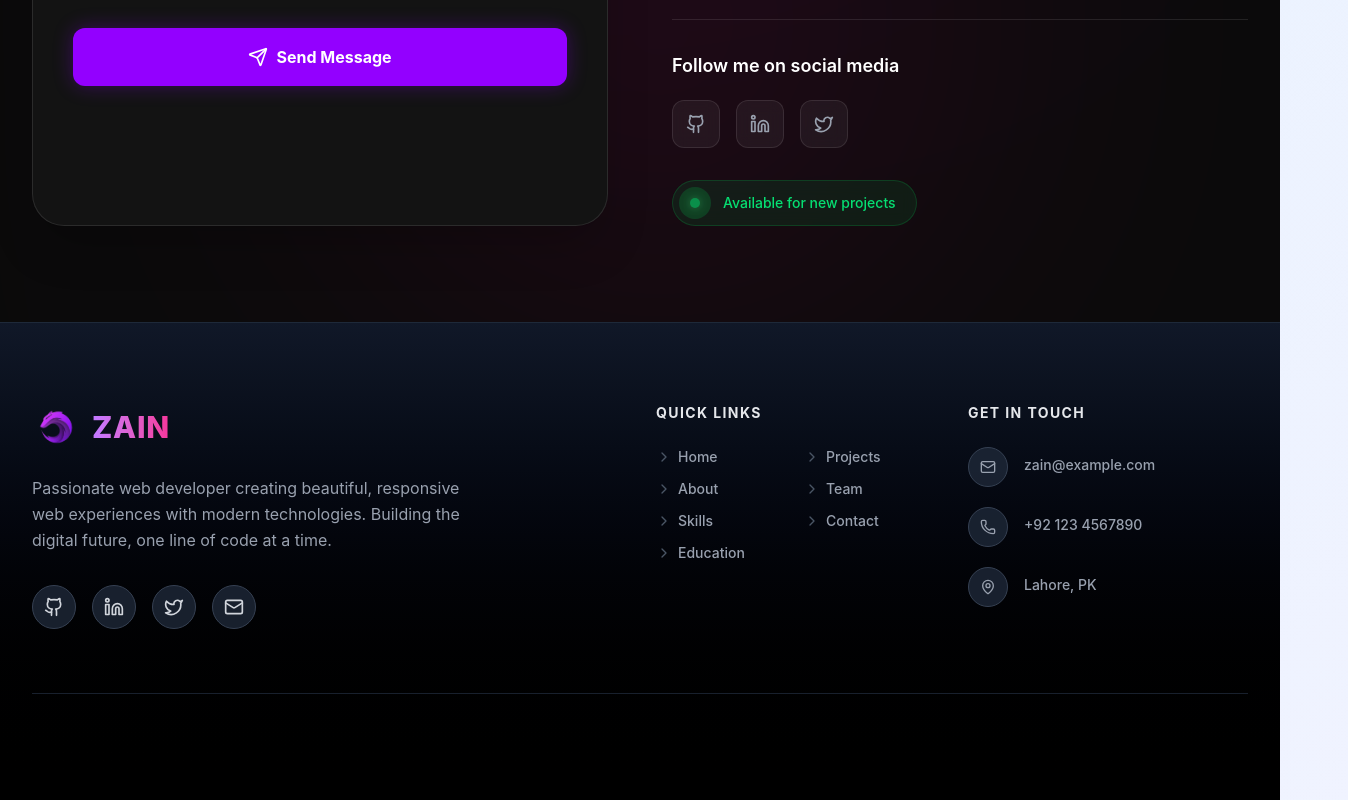
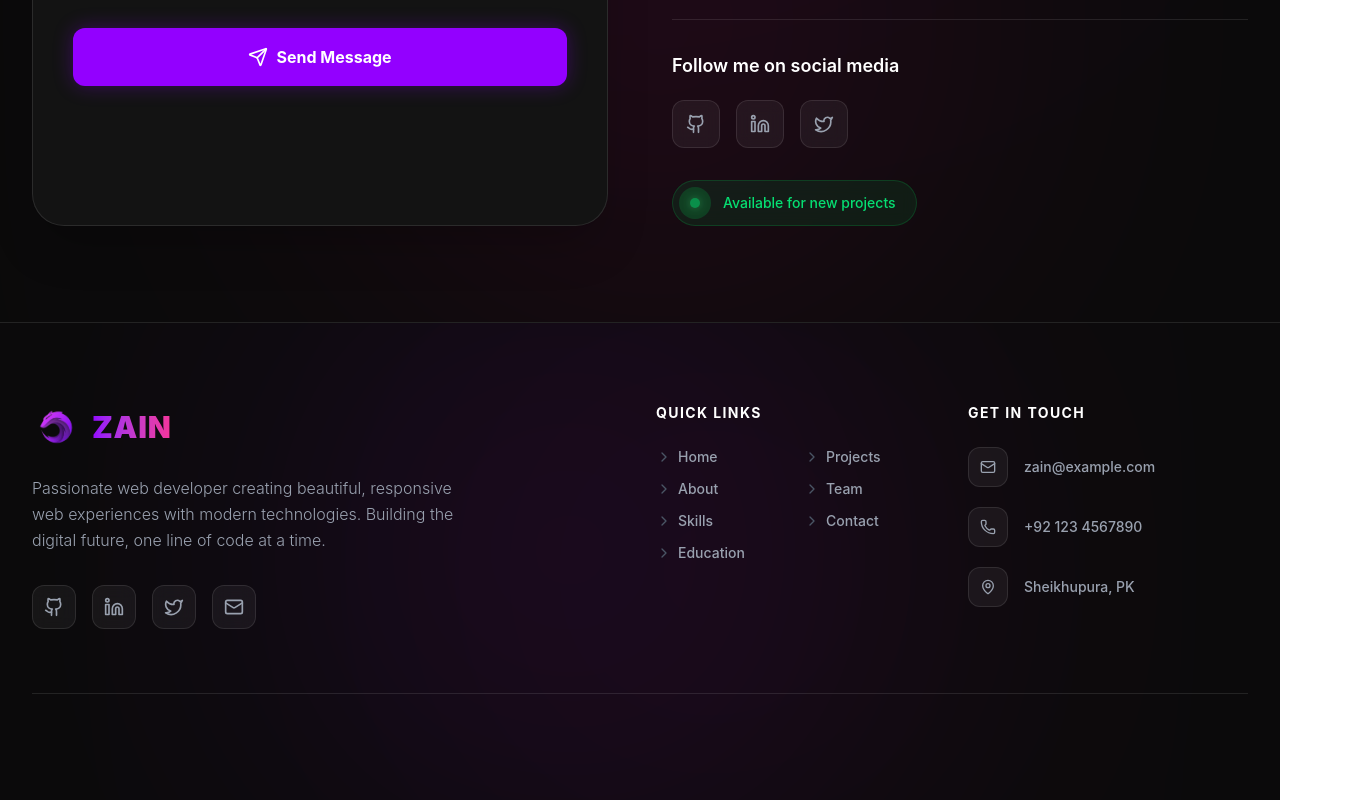
Before and after one commit to ZainMurtaza3532/personal-portfolio-using-react, a React (Vite) app: page / in a window 1280 px wide. Shown: the part 7710-8510 px from the top of the page, 1348 px wide, since content can reach past the window. Built offline with nearby package versions, Linux system fonts and the light colour scheme.

Commit message:
Enhance footer styles and hover effects
Updated hover effects and styles for social links and footer elements.

```diff
--- a/src/components/Footer.jsx
+++ b/src/components/Footer.jsx
@@ -24,25 +24,25 @@ const Footer = () => {
       icon: <Github className="w-5 h-5" />,
       label: 'GitHub',
       link: "https://github.com/ZainMurtaza3532",
-      hoverClass: "hover:bg-gray-700 hover:border-gray-600"
+      hoverClass: "hover:bg-white hover:text-black hover:border-white hover:shadow-[0_0_15px_rgba(255,255,255,0.4)]"
     },
     {
       icon: <Linkedin className="w-5 h-5" />,
       label: 'LinkedIn',
       link: "https://www.linkedin.com/in/zain-murtaza-ghulam-murtaza-185a67304/",
-      hoverClass: "hover:bg-[#0A66C2] hover:border-[#0A66C2]"
+      hoverClass: "hover:bg-[#0A66C2] hover:text-white hover:border-[#0A66C2] hover:shadow-[0_0_15px_rgba(10,102,194,0.4)]"
     },
     {
       icon: <Twitter className="w-5 h-5" />,
       label: 'Twitter',
       link: "#",
-      hoverClass: "hover:bg-[#1DA1F2] hover:border-[#1DA1F2]"
+      hoverClass: "hover:bg-[#1DA1F2] hover:text-white hover:border-[#1DA1F2] hover:shadow-[0_0_15px_rgba(29,161,242,0.4)]"
     },
     {
       icon: <Mail className="w-5 h-5" />,
       label: 'Email',
       link: "mailto:zain@example.com",
-      hoverClass: "hover:bg-[#EA4335] hover:border-[#EA4335]"
+      hoverClass: "hover:bg-[#EA4335] hover:text-white hover:border-[#EA4335] hover:shadow-[0_0_15px_rgba(234,67,53,0.4)]"
     }
   ];
 
@@ -61,8 +61,13 @@ const Footer = () => {
   const secondColumnLinks = footerLinks.slice(4);
 
   return (
-    <footer className="bg-gradient-to-b from-gray-900 to-black text-white pt-20 pb-8 px-4 sm:px-6 lg:px-8 border-t border-gray-800">
-      <div className="max-w-7xl mx-auto">
+    <footer className="bg-[#0a0a0a] text-white pt-20 pb-8 px-4 sm:px-6 lg:px-8 border-t border-white/10 relative overflow-hidden selection:bg-[#9300ff]/30">
+
+      {/* Subtle Background Ambient Glows */}
+      <div className="absolute bottom-0 left-1/4 w-[500px] h-[500px] bg-[#9300ff] rounded-full mix-blend-screen filter blur-[150px] opacity-[0.1] pointer-events-none"></div>
+      <div className="absolute top-0 right-1/4 w-[500px] h-[500px] bg-pink-600 rounded-full mix-blend-screen filter blur-[150px] opacity-[0.05] pointer-events-none"></div>
+
+      <div className="max-w-7xl mx-auto relative z-10">
 
         {/* Main Footer Content */}
         <div className="grid grid-cols-1 md:grid-cols-2 lg:grid-cols-4 gap-y-12 gap-x-8 mb-16">
@@ -75,12 +80,12 @@ const Footer = () => {
                 alt="Zain Logo"
                 className="w-12 h-12 object-contain group-hover:scale-105 transition-transform duration-300"
               />
-              <span className="text-3xl font-extrabold bg-clip-text text-transparent bg-gradient-to-r from-purple-400 to-pink-500 ml-3 tracking-wide">
+              <span className="text-3xl font-black bg-clip-text text-transparent bg-gradient-to-r from-[#9300ff] to-pink-500 ml-3 tracking-wide">
                 ZAIN
               </span>
             </a>
 
-            <p className="text-gray-400 mb-8 max-w-md text-base leading-relaxed" data-aos="fade-up" data-aos-delay="200">
+            <p className="text-gray-400 mb-8 max-w-md text-base leading-relaxed font-light" data-aos="fade-up" data-aos-delay="200">
               Passionate web developer creating beautiful, responsive web experiences with modern technologies. Building the digital future, one line of code at a time.
             </p>
 
@@ -92,7 +97,7 @@ const Footer = () => {
                   href={social.link}
                   target="_blank"
                   rel="noopener noreferrer"
-                  className={`w-11 h-11 bg-gray-800/80 backdrop-blur-sm border border-gray-700 rounded-full flex items-center justify-center text-gray-300 transition-all duration-300 hover:scale-110 hover:-translate-y-1 hover:text-white hover:shadow-lg focus:outline-none focus:ring-2 focus:ring-purple-500 focus:ring-offset-2 focus:ring-offset-gray-900 ${social.hoverClass}`}
+                  className={`w-11 h-11 bg-white/5 backdrop-blur-sm border border-white/10 rounded-xl flex items-center justify-center text-gray-400 transition-all duration-300 hover:-translate-y-1 focus:outline-none focus:ring-2 focus:ring-[#9300ff] ${social.hoverClass}`}
                   aria-label={social.label}
                 >
                   {social.icon}
@@ -103,16 +108,16 @@ const Footer = () => {
 
           {/* Quick Links */}
           <div className="lg:col-span-1" data-aos="fade-up" data-aos-delay="400">
-            <h3 className="text-sm font-bold mb-6 text-gray-200 uppercase tracking-widest">Quick Links</h3>
+            <h3 className="text-sm font-bold mb-6 text-white uppercase tracking-widest">Quick Links</h3>
             <nav className="grid grid-cols-2 gap-x-4 gap-y-3">
               <ul className="space-y-3">
                 {firstColumnLinks.map((link, index) => (
                   <li key={index}>
                     <a
                       href={link.href}
-                      className="group flex items-center text-gray-400 hover:text-purple-400 transition-colors duration-300 focus:outline-none focus:text-purple-400"
+                      className="group flex items-center text-gray-400 hover:text-[#9300ff] transition-colors duration-300 focus:outline-none focus:text-[#9300ff]"
                     >
-                      <ChevronRight className="w-4 h-4 mr-1.5 text-gray-600 group-hover:text-purple-500 group-hover:translate-x-1 transition-all duration-300" />
+                      <ChevronRight className="w-4 h-4 mr-1.5 text-gray-600 group-hover:text-[#9300ff] group-hover:translate-x-1 transition-all duration-300" />
                       <span className="text-sm font-medium">{link.name}</span>
                     </a>
                   </li>
@@ -123,9 +128,9 @@ const Footer = () => {
                   <li key={index}>
                     <a
                       href={link.href}
-                      className="group flex items-center text-gray-400 hover:text-purple-400 transition-colors duration-300 focus:outline-none focus:text-purple-400"
+                      className="group flex items-center text-gray-400 hover:text-[#9300ff] transition-colors duration-300 focus:outline-none focus:text-[#9300ff]"
                     >
-                      <ChevronRight className="w-4 h-4 mr-1.5 text-gray-600 group-hover:text-purple-500 group-hover:translate-x-1 transition-all duration-300" />
+                      <ChevronRight className="w-4 h-4 mr-1.5 text-gray-600 group-hover:text-[#9300ff] group-hover:translate-x-1 transition-all duration-300" />
                       <span className="text-sm font-medium">{link.name}</span>
                     </a>
                   </li>
@@ -136,15 +141,15 @@ const Footer = () => {
 
           {/* Contact Info */}
           <div className="lg:col-span-1" data-aos="fade-left" data-aos-delay="500">
-            <h3 className="text-sm font-bold mb-6 text-gray-200 uppercase tracking-widest">Get In Touch</h3>
+            <h3 className="text-sm font-bold mb-6 text-white uppercase tracking-widest">Get In Touch</h3>
             <ul className="space-y-5">
               <li>
-                <a href="mailto:zain@example.com" className="group flex items-start focus:outline-none">
-                  <div className="w-10 h-10 rounded-full bg-gray-800/80 border border-gray-700 flex items-center justify-center flex-shrink-0 mr-4 group-hover:bg-purple-900/40 group-hover:border-purple-500/50 transition-colors duration-300">
-                    <Mail className="w-4 h-4 text-gray-400 group-hover:text-purple-400 transition-colors" />
+                <a href="mailto:zain@example.com" className="group flex items-center focus:outline-none">
+                  <div className="w-10 h-10 rounded-xl bg-white/5 border border-white/10 flex items-center justify-center flex-shrink-0 mr-4 group-hover:bg-[#9300ff] group-hover:border-transparent group-hover:shadow-[0_0_15px_rgba(147,0,255,0.4)] transition-all duration-300">
+                    <Mail className="w-4 h-4 text-gray-400 group-hover:text-white transition-colors" />
                   </div>
-                  <div className="flex flex-col pt-2">
-                    <span className="text-gray-400 text-sm font-medium group-hover:text-purple-300 transition-colors">
+                  <div className="flex flex-col">
+                    <span className="text-gray-400 text-sm font-medium group-hover:text-white transition-colors">
                       zain@example.com
                     </span>
                   </div>
@@ -152,25 +157,25 @@ const Footer = () => {
               </li>
 
               <li>
-                <a href="tel:+921234567890" className="group flex items-start focus:outline-none">
-                  <div className="w-10 h-10 rounded-full bg-gray-800/80 border border-gray-700 flex items-center justify-center flex-shrink-0 mr-4 group-hover:bg-purple-900/40 group-hover:border-purple-500/50 transition-colors duration-300">
-                    <Phone className="w-4 h-4 text-gray-400 group-hover:text-purple-400 transition-colors" />
+                <a href="tel:+921234567890" className="group flex items-center focus:outline-none">
+                  <div className="w-10 h-10 rounded-xl bg-white/5 border border-white/10 flex items-center justify-center flex-shrink-0 mr-4 group-hover:bg-[#9300ff] group-hover:border-transparent group-hover:shadow-[0_0_15px_rgba(147,0,255,0.4)] transition-all duration-300">
+                    <Phone className="w-4 h-4 text-gray-400 group-hover:text-white transition-colors" />
                   </div>
-                  <div className="flex flex-col pt-2">
-                    <span className="text-gray-400 text-sm font-medium group-hover:text-purple-300 transition-colors">
+                  <div className="flex flex-col">
+                    <span className="text-gray-400 text-sm font-medium group-hover:text-white transition-colors">
                       +92 123 4567890
                     </span>
                   </div>
                 </a>
               </li>
 
-              <li className="flex items-start">
-                <div className="w-10 h-10 rounded-full bg-gray-800/80 border border-gray-700 flex items-center justify-center flex-shrink-0 mr-4">
+              <li className="flex items-center">
+                <div className="w-10 h-10 rounded-xl bg-white/5 border border-white/10 flex items-center justify-center flex-shrink-0 mr-4">
                   <MapPin className="w-4 h-4 text-gray-400" />
                 </div>
-                <div className="flex flex-col pt-2">
+                <div className="flex flex-col">
                   <span className="text-gray-400 text-sm font-medium">
-                    Lahore, PK
+                    Sheikhupura, PK
                   </span>
                 </div>
               </li>
@@ -180,7 +185,7 @@ const Footer = () => {
         </div>
 
         {/* Footer Bottom / Copyright */}
-        <div className="border-t border-gray-800/80 pt-8 flex flex-col md:flex-row justify-between items-center gap-6">
+        <div className="border-t border-white/10 pt-8 flex flex-col md:flex-row justify-between items-center gap-6">
           <p className="text-gray-500 text-sm font-medium text-center md:text-left" data-aos="fade-right">
             &copy; {new Date().getFullYear()} Zain Murtaza. All rights reserved.
           </p>
@@ -188,7 +193,7 @@ const Footer = () => {
           <button
             onClick={scrollToTop}
             aria-label="Scroll back to top"
-            className="group flex items-center space-x-2 bg-gray-800/40 hover:bg-gray-800 px-5 py-2.5 rounded-full text-gray-400 hover:text-white transition-all duration-300 border border-gray-700 hover:border-purple-500 hover:shadow-[0_0_15px_rgba(168,85,247,0.15)] focus:outline-none focus:ring-2 focus:ring-purple-500 focus:ring-offset-2 focus:ring-offset-gray-900"
+            className="group flex items-center space-x-2 bg-white/5 hover:bg-[#9300ff] px-5 py-2.5 rounded-full text-gray-400 hover:text-white transition-all duration-300 border border-white/10 hover:border-transparent hover:shadow-[0_0_20px_rgba(147,0,255,0.4)] focus:outline-none hover:-translate-y-1 backdrop-blur-sm"
             data-aos="fade-left"
           >
             <span className="text-sm font-semibold tracking-wide">Back to Top</span>
```
